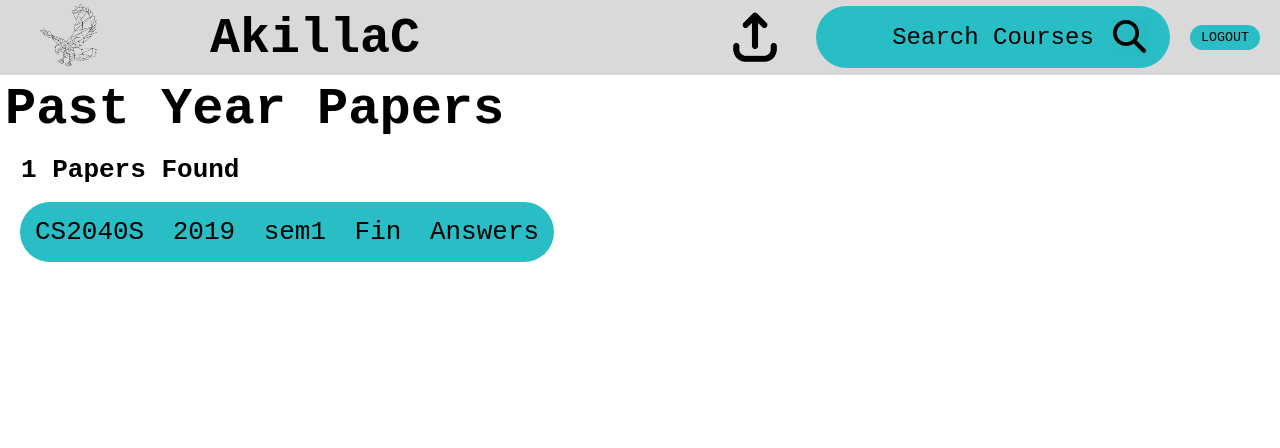
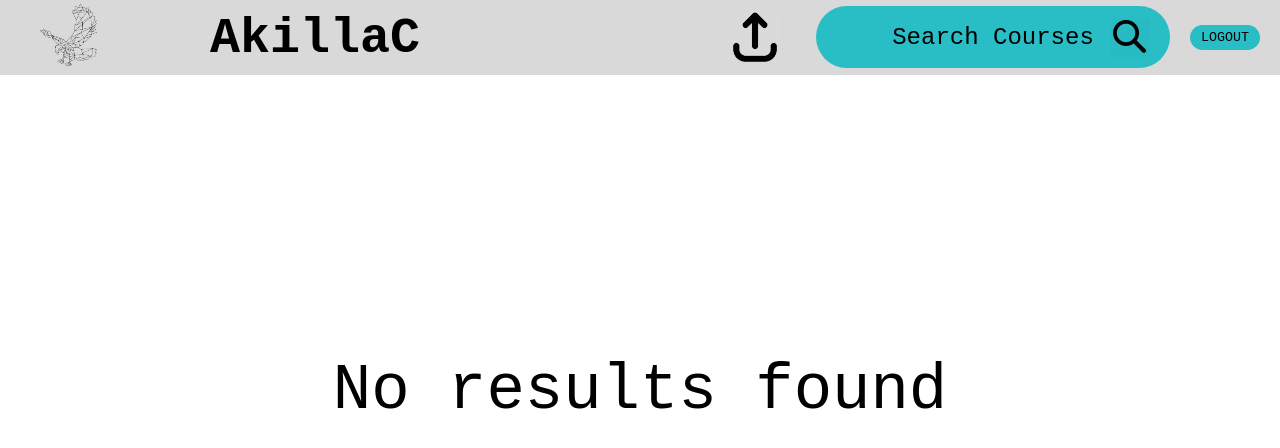
Before and after one commit to ngeeyonglim/AzureAkillac, a React (Create React App) app in the folder frontend/: page /search in a window 1280 px wide. Shown: the top 448 px of the page. Built offline with nearby package versions, Linux system fonts and the light colour scheme; no server answers.

Commit message:
clean up code

```diff
--- a/frontend/src/components/PypListContext.js
+++ b/frontend/src/components/PypListContext.js
@@ -16,15 +16,9 @@ export function useFilteredCourseCode() {
     return useContext(FilteredCourseCodeContext);
 }
 
-// get the stored pyps from local storage
-// here is the function that will pull pyps from database
-function getStoredPyps() {
-  return [{courseCode: "CS2040S", pypYear: "2019", semester: "sem1", midOrFinals: "Fin", ansOrQuestions: "Answers"}];
-}
-
 export function PypListProvider({ children }) {
     // pyp is the state variable that holds the array of pyps
-    const [pyp, setPyp] = useState(getStoredPyps());
+    const [pyp, setPyp] = useState([]);
 
     // uploadPyp is the state variable that holds the pyp to be uploaded
     const [uploadPyp, setUploadPyp] = useState({
```
